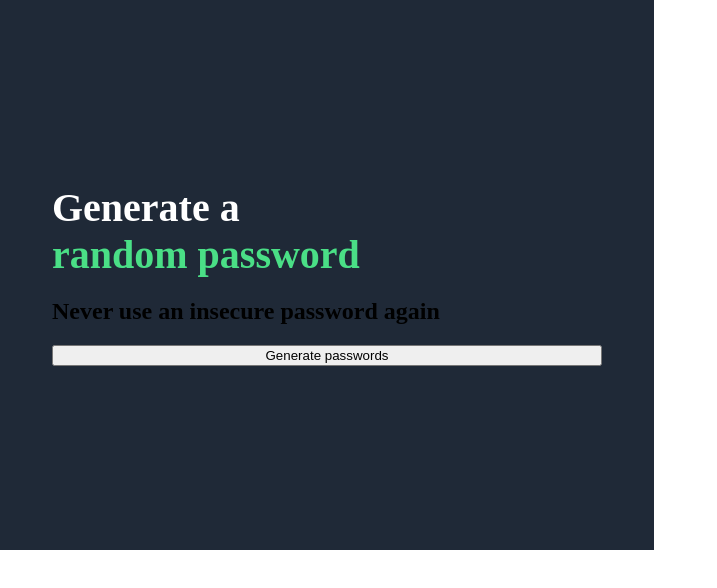
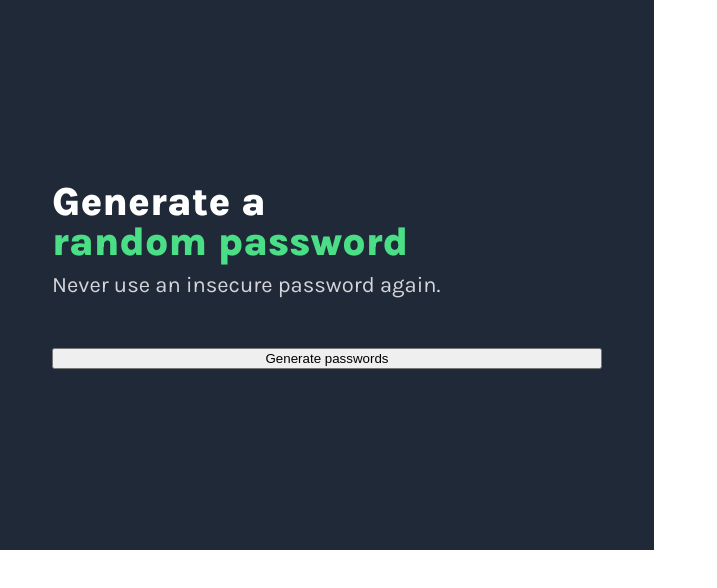
Before and after one commit to anet-eny/password-generator, a plain HTML site: page index.html in a window 1280 px wide. Shown: the whole page, without its empty margins (0-717 px from the left). Drawn offline with Linux system fonts and the light colour scheme.

Commit message:
Adjust heading and supporting text style

```diff
--- a/index.html
+++ b/index.html
@@ -5,13 +5,16 @@
     <meta name="viewport" content="width=device-width, initial-scale=1.0">
     <title>Password Generator</title>
     <link rel="stylesheet" href="style.css">
+    <link rel="preconnect" href="https://fonts.googleapis.com">
+    <link rel="preconnect" href="https://fonts.gstatic.com" crossorigin>
+    <link href="https://fonts.googleapis.com/css2?family=Karla:ital,wght@0,200..800;1,200..800&display=swap" rel="stylesheet">
 </head>
 <body>
     <div id="container">
         <h1>Generate a<br>
             <span class="headingGreen">random password</span>
         </h1>
-        <h2>Never use an insecure password again</h2>
+        <h2>Never use an insecure password again.</h2>
         <button id="btn" onclick="generatePassword()">Generate passwords</button>
         <div id="rectangles">
             <div id="rectangle-one"></div>
--- a/style.css
+++ b/style.css
@@ -1,5 +1,6 @@
 body {
     margin: 0;
+    font-family: Karla;
 }
 
 #container {
@@ -14,11 +15,21 @@ body {
 
 h1 {
     font-size: 40px;
+    font-weight: 800;
     color: white;
     margin: 0;
     padding: 0;
+    line-height: 1;
 }
 
 .headingGreen {
     color: #4ADF86;
 }
+
+h2 {
+    font-size: 22px;
+    font-weight: 400;
+    color: #D5D4D8;
+    margin: 0;
+    padding: 10px 0 50px 0;
+}
```
